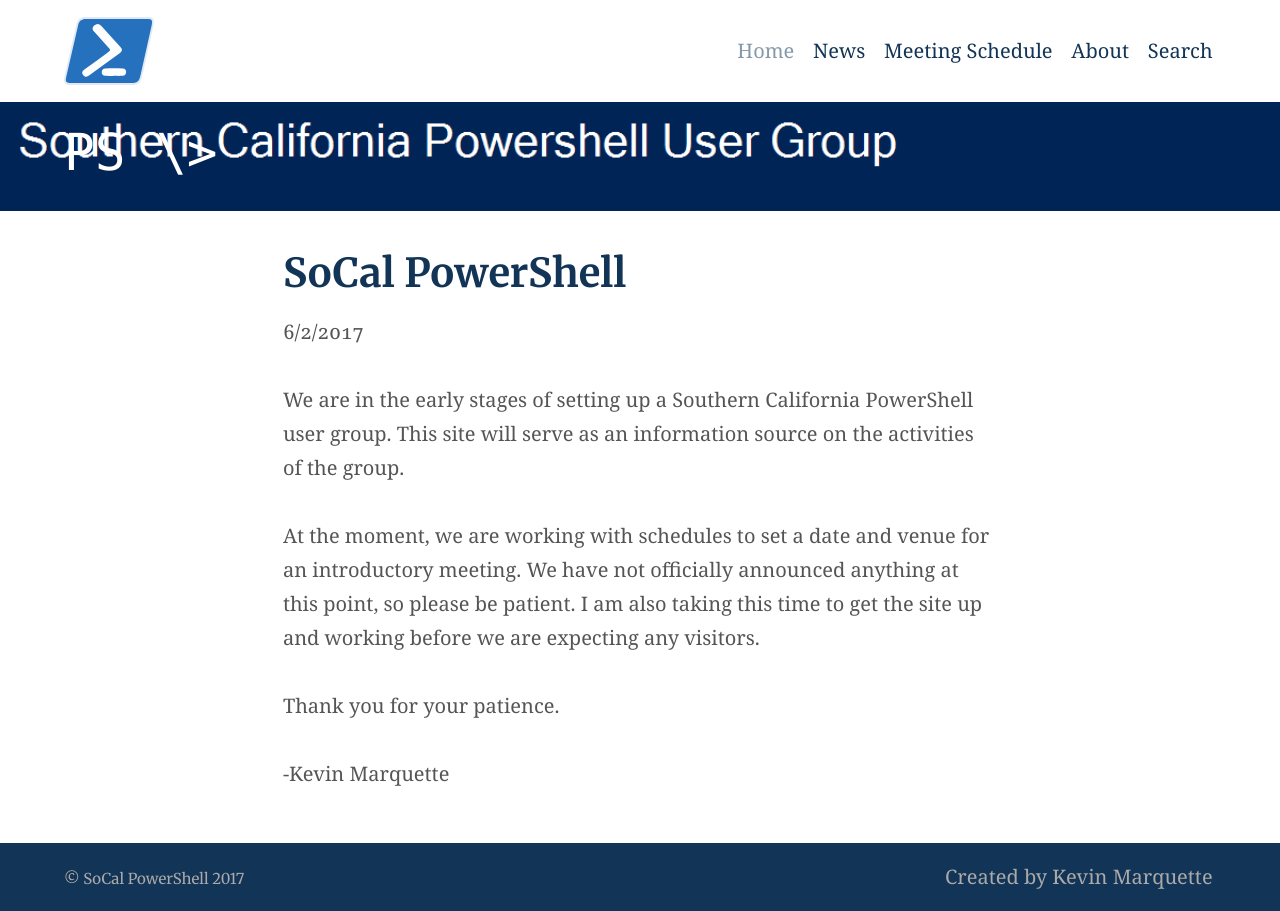
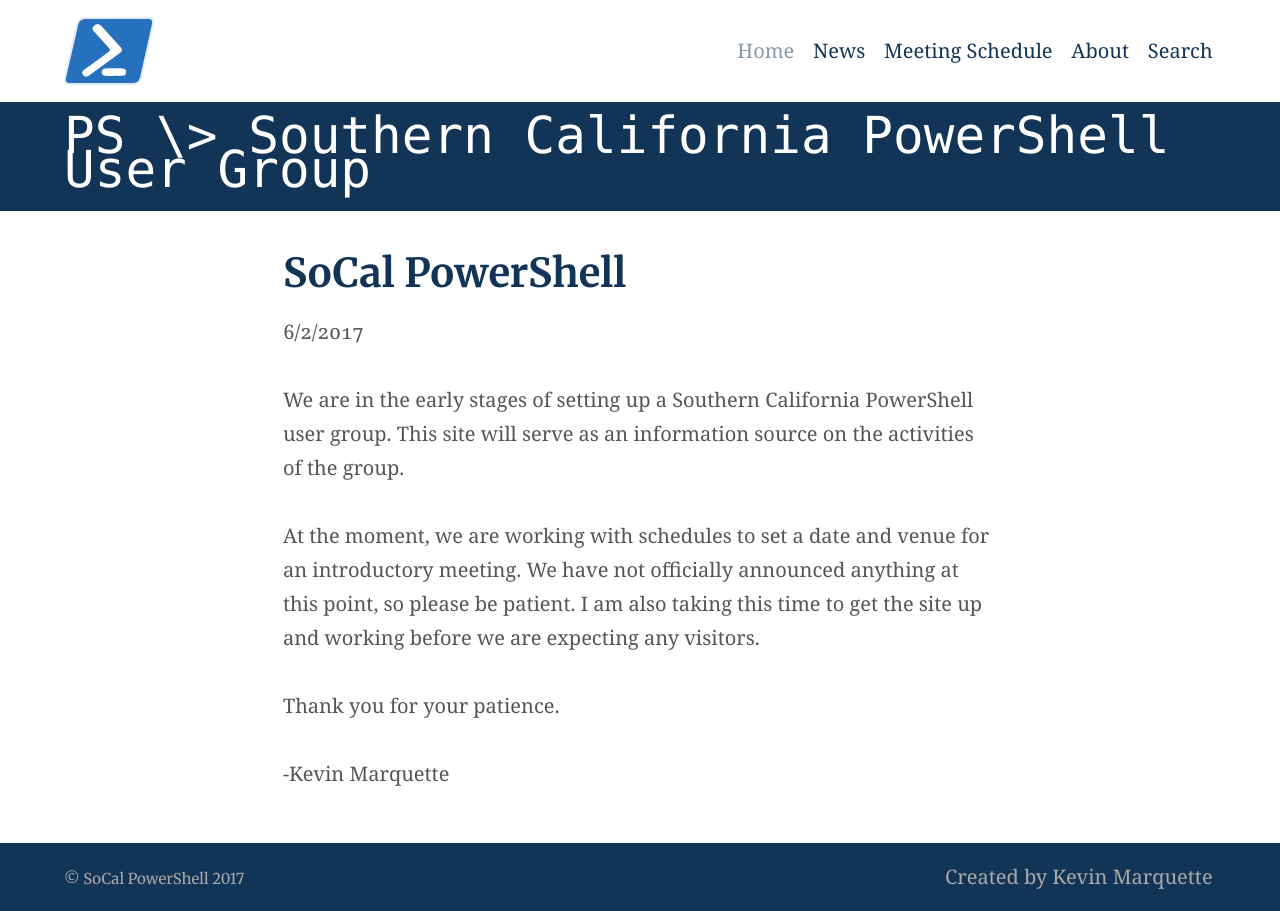
Before and after one commit to SoCalPowerShell/SoCalPowerShell.github.io, a Jekyll site: the page built from index.md, in a window 1280 px wide. Built offline with Jekyll 4.4.1, drawn with Linux system fonts in a browser that asks for light colours.

Commit message:
update index

```diff
--- a/index.md
+++ b/index.md
@@ -1,6 +1,6 @@
 ---
 title: SoCal PowerShell
-feature_image: "/assets/banner.png"
+feature_text: "Southern California PowerShell User Group"
 ---
 
 6/2/2017
```
